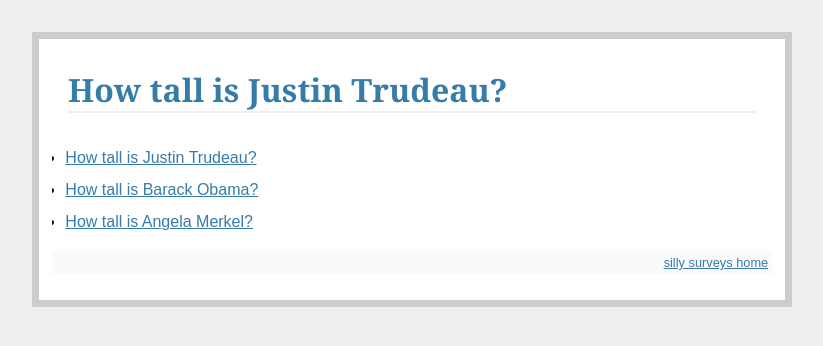
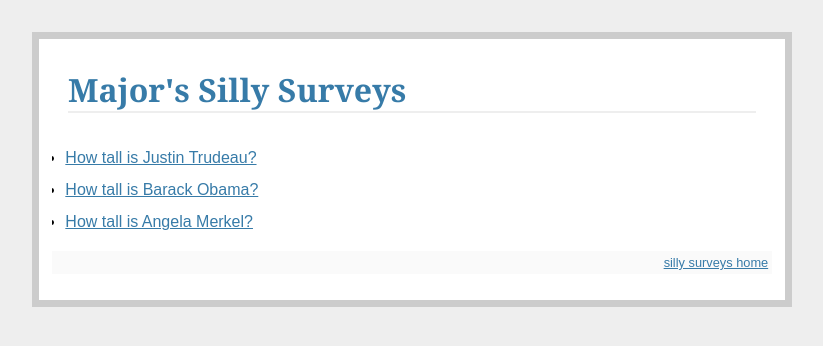
Before and after one commit to majorgowan/How-Tall-Is-Justin-Trudeau, a Python web app: template templates/menu.html in a window 1280 px wide. Shown: the top 346 px of the page, without its empty margins (228-1051 px from the left). Run offline with Jinja, Linux system fonts and the light colour scheme; the template is opened without the code that fills it, so the values that code supplies are empty.

Commit message:
new header on menu page

```diff
--- a/templates/layout.html
+++ b/templates/layout.html
@@ -3,7 +3,7 @@
 <link rel=stylesheet type=text/css href="{{ url_for('static', filename='style.css') }}">
 <div class=page>
     {% block heading %}
-      <h1>How tall is Justin Trudeau?</h1>
+      <h1>Major's Silly Surveys</h1>
     {% endblock %}
     {% for message in get_flashed_messages() %}
       <div class=flash>{{ message }}</div>
```
